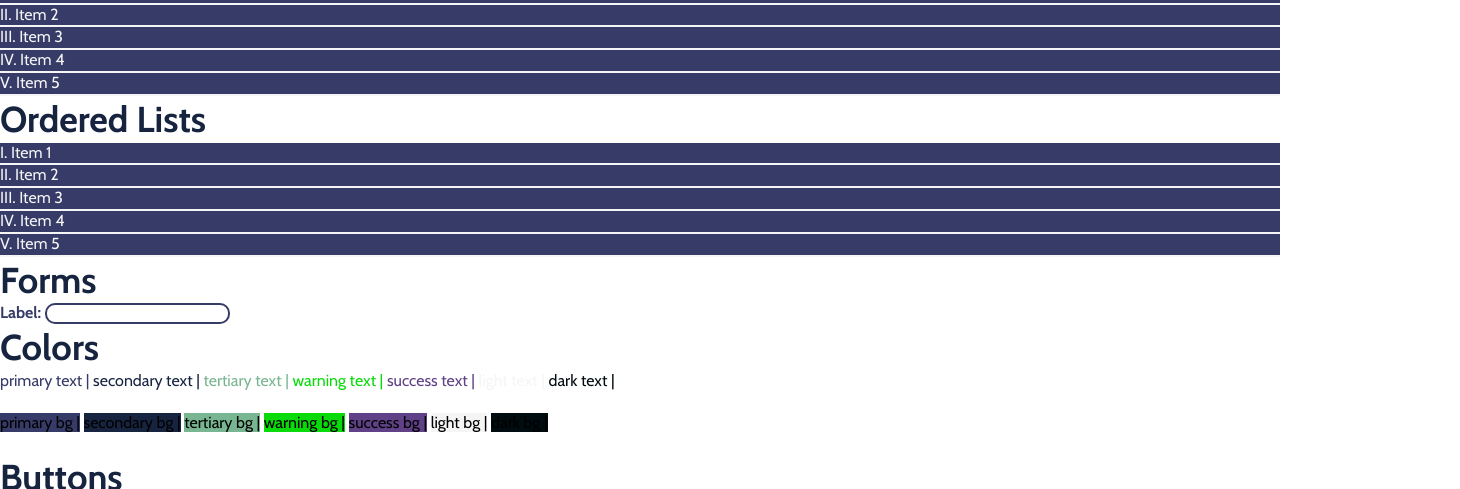
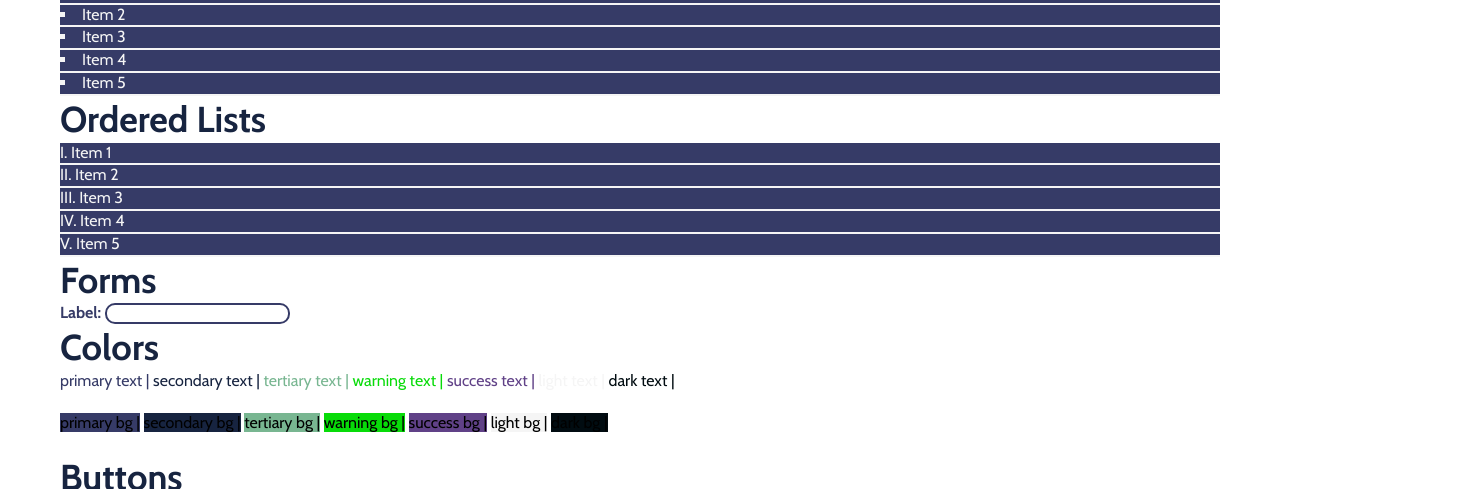
Before and after one commit to laal0007/custom-css-framework, a plain HTML site: page index.html in a window 1280 px wide. Shown: the part 611-1100 px from the top of the page, 1460 px wide, since content can reach past the window. Drawn offline with nearby package versions, Linux system fonts and the light colour scheme; files that its build step writes are made by us from their sources; a web font is replaced by a local one.

Commit message:
Removed li style that prevented square bullets

```diff
--- a/style.scss
+++ b/style.scss
@@ -7,20 +7,23 @@
 //variables
 @import "_variables.scss";
 
-//tables -- create new scss file
+//layout
+
+@import 'breakpoints';
+@import 'grid';
+
+//components (buttons, cards, navbars)
+
 @import "components/tables.scss";
-
-//images -- create new scss file
 @import "components/images.scss";
+@import "./components/_cards.scss";
+@import "./components/_buttons.scss";
 
 //colours
 @import "_colors.scss";
 
-//cards -- create new scss file
-@import "./components/_cards.scss";
-
-//buttons -- create new scss file
-@import "./components/_buttons.scss";
+//utilities
+@import "./_utilities.scss";
 
 //font import
 @import url('https://fonts.googleapis.com/css2?family=Butcherman&family=Cabin:ital,wght@0,400;0,700;1,400;1,700&family=Staatliches&display=swap');
@@ -42,9 +45,7 @@
     list-style:square inside;
 }
 
-li {
-    list-style-type: upper-roman;
-}
+
 
 ol {
     list-style:upper-roman inside;
```
